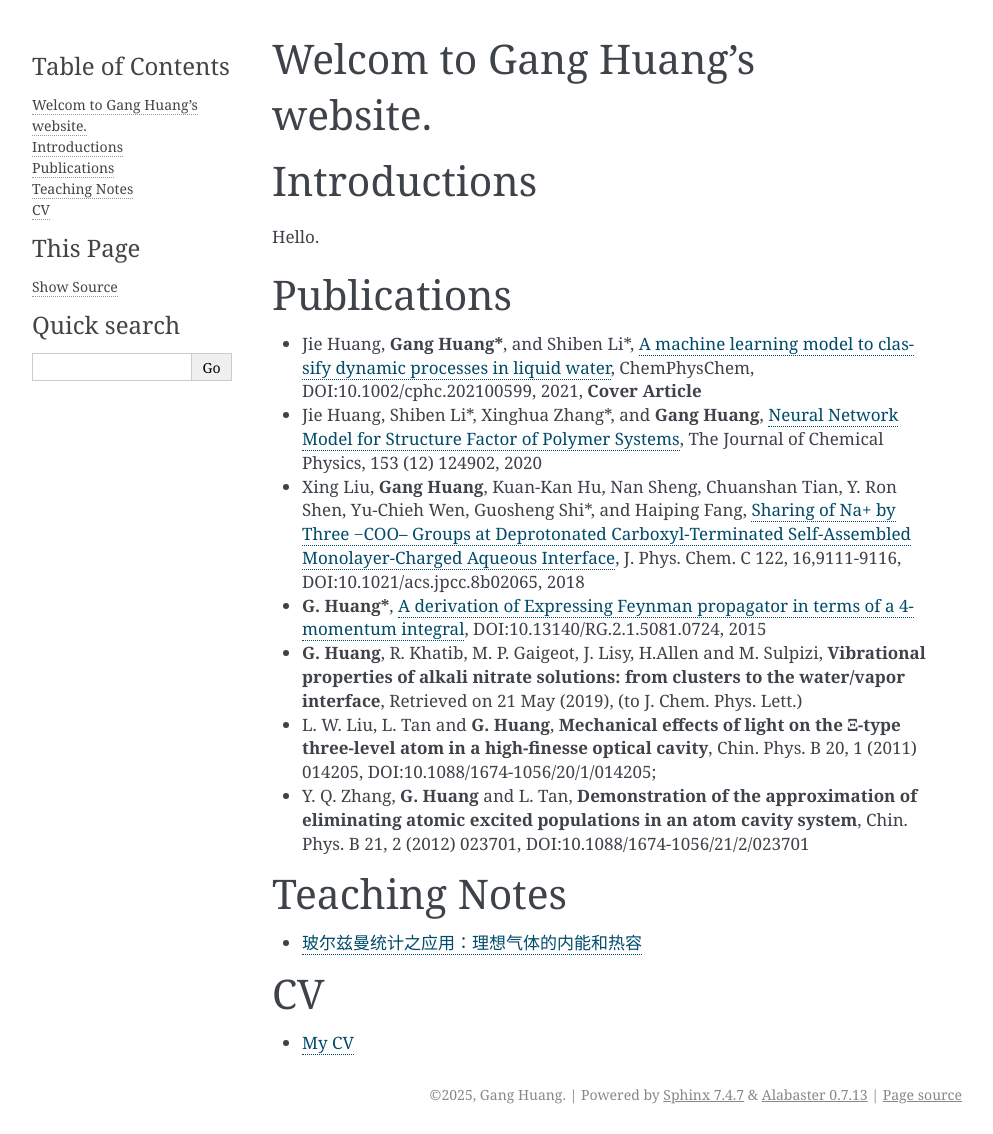
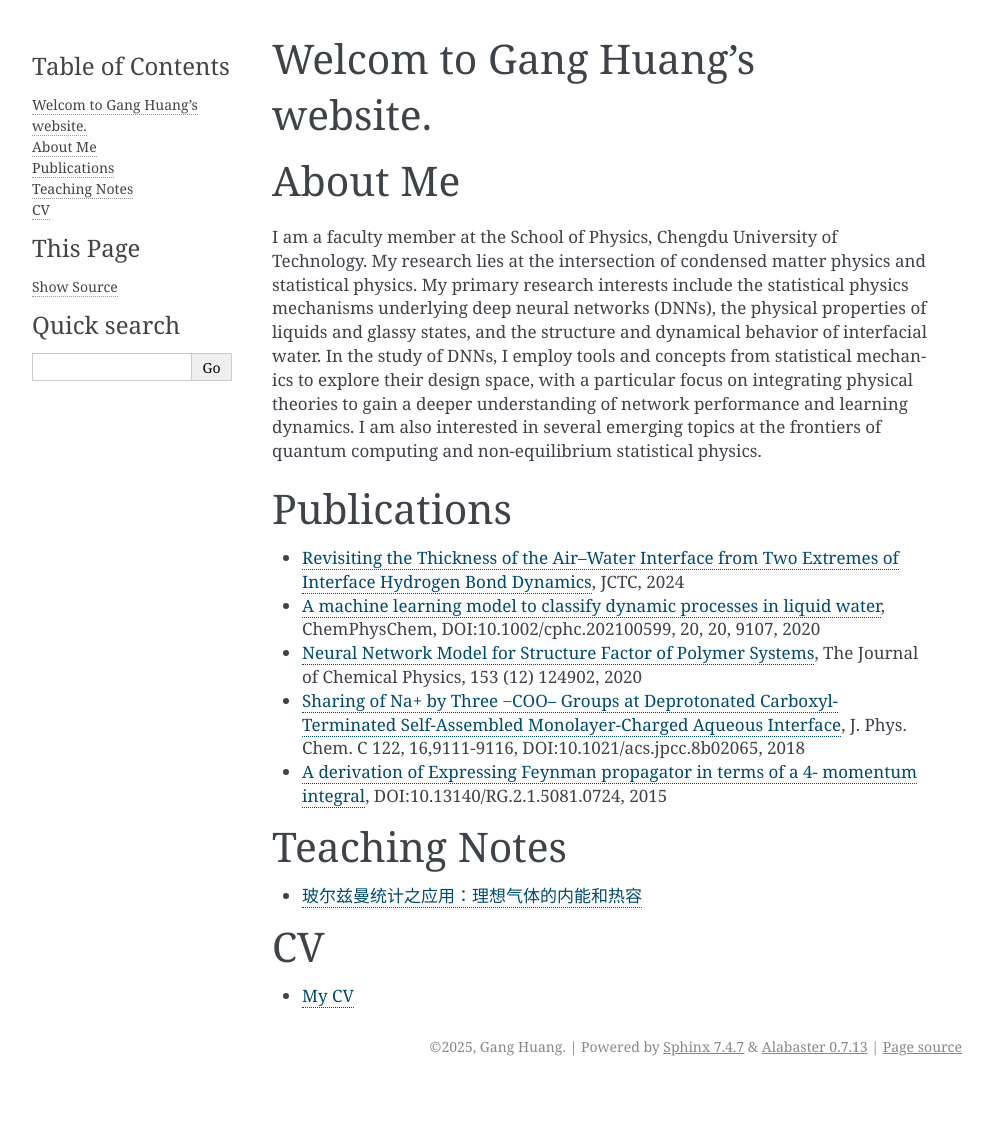
Before and after one commit to hg08/hg08.github.io, a Sphinx documentation site: the page built from doc/home.md, in a window 1280 px wide. Shown: the whole page, without its empty margins (148-1141 px from the left). Built offline with Sphinx 7.4.7, drawn with Linux system fonts in a browser that asks for light colours; after the commit the page ends 1086 px from its top, so only the background shows below that.

Commit message:
update home

```diff
--- a/doc/home.md
+++ b/doc/home.md
@@ -1,18 +1,17 @@
 # Welcom to Gang Huang's website.
 
-# Introductions
-Hello.
+# About Me
+I am a faculty member at the School of Physics, Chengdu University of Technology.
+My research lies at the intersection of condensed matter physics and statistical physics.
+My primary research interests include the statistical physics mechanisms underlying deep neural networks (DNNs), the physical properties of liquids and glassy states, and the structure and dynamical behavior of interfacial water. In the study of DNNs, I employ tools and concepts from statistical mechanics to explore their design space, with a particular focus on integrating physical theories to gain a deeper understanding of network performance and learning dynamics. I am also interested in several emerging topics at the frontiers of quantum computing and non-equilibrium statistical physics.
 
 # Publications
-- Jie Huang, **Gang Huang\***, and Shiben Li*, [A machine learning model to classify dynamic processes
-in liquid water](https://chemistry-europe.onlinelibrary.wiley.com/doi/abs/10.1002/cphc.202100599), ChemPhysChem, DOI:10.1002/cphc.202100599, 2021, **Cover Article**
-- Jie Huang, Shiben Li*, Xinghua Zhang*, and **Gang Huang**, [Neural Network Model for Structure Factor of Polymer Systems](https://aip.scitation.org/doi/full/10.1063/5.0022464), The Journal of Chemical Physics, 153 (12) 124902, 2020
-- Xing Liu, **Gang Huang**, Kuan-Kan Hu, Nan Sheng, Chuanshan Tian, Y. Ron Shen, Yu-Chieh Wen, Guosheng Shi*, and Haiping Fang, [Sharing of Na+ by Three −COO– Groups at Deprotonated Carboxyl-Terminated Self-Assembled Monolayer-Charged Aqueous Interface](https://pubs.acs.org/doi/10.1021/acs.jpcc.8b02065), J. Phys. Chem. C 122, 16,9111-9116, DOI:10.1021/acs.jpcc.8b02065, 2018
-- **G. Huang\***, [A derivation of Expressing Feynman propagator in terms of a 4- momentum integral](https://www.researchgate.net/publication/280720823_A_derivation_of_Expressing_Feynman_propagator_in_terms_of_a_4-momentum_integral), DOI:10.13140/RG.2.1.5081.0724, 2015
-- **G. Huang**, R. Khatib, M. P. Gaigeot, J. Lisy, H.Allen and M. Sulpizi,
-**Vibrational properties of alkali nitrate solutions: from clusters to the water/vapor interface**, Retrieved on 21 May (2019), (to J. Chem. Phys. Lett.)
-- L. W. Liu, L. Tan and **G. Huang**, **Mechanical effects of light on the Ξ-type three-level atom in a high-finesse optical cavity**, Chin. Phys. B 20, 1 (2011) 014205, DOI:10.1088/1674-1056/20/1/014205;
-- Y. Q. Zhang, **G. Huang** and L. Tan, **Demonstration of the approximation of eliminating atomic excited populations in an atom cavity system**, Chin. Phys. B 21, 2 (2012) 023701, DOI:10.1088/1674-1056/21/2/023701
+- [Revisiting the Thickness of the Air–Water Interface from Two Extremes of Interface Hydrogen Bond Dynamics](https://pubs.acs.org/doi/10.1021/acs.jctc.4c00457), JCTC, 2024
+- [A machine learning model to classify dynamic processes
+in liquid water](https://chemistry-europe.onlinelibrary.wiley.com/doi/abs/10.1002/cphc.202100599), ChemPhysChem, DOI:10.1002/cphc.202100599, 20, 20, 9107, 2020
+- [Neural Network Model for Structure Factor of Polymer Systems](https://aip.scitation.org/doi/full/10.1063/5.0022464), The Journal of Chemical Physics, 153 (12) 124902, 2020
+- [Sharing of Na+ by Three −COO– Groups at Deprotonated Carboxyl-Terminated Self-Assembled Monolayer-Charged Aqueous Interface](https://pubs.acs.org/doi/10.1021/acs.jpcc.8b02065), J. Phys. Chem. C 122, 16,9111-9116, DOI:10.1021/acs.jpcc.8b02065, 2018
+- [A derivation of Expressing Feynman propagator in terms of a 4- momentum integral](https://www.researchgate.net/publication/280720823_A_derivation_of_Expressing_Feynman_propagator_in_terms_of_a_4-momentum_integral), DOI:10.13140/RG.2.1.5081.0724, 2015
 
 # Teaching Notes
 - [玻尔兹曼统计之应用：理想气体的内能和热容](teaching/boltzmann_statistics_application_1.md)
```
